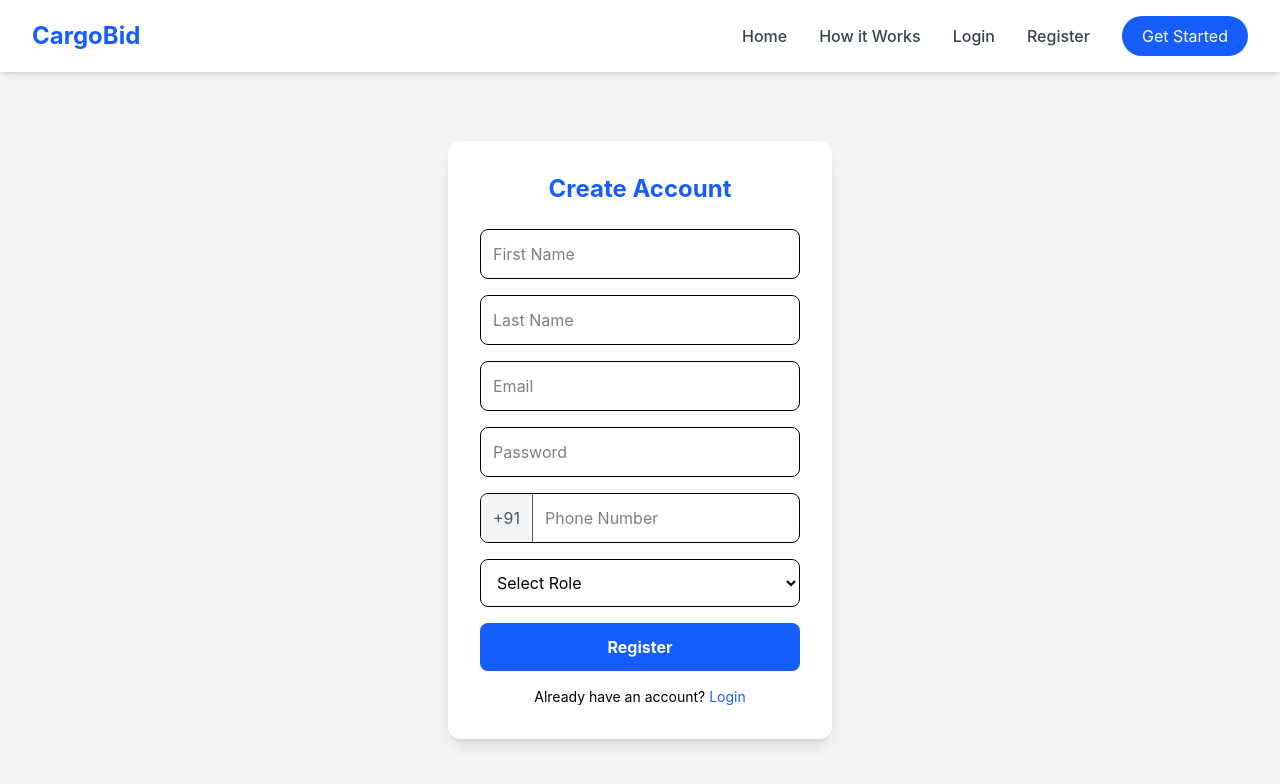
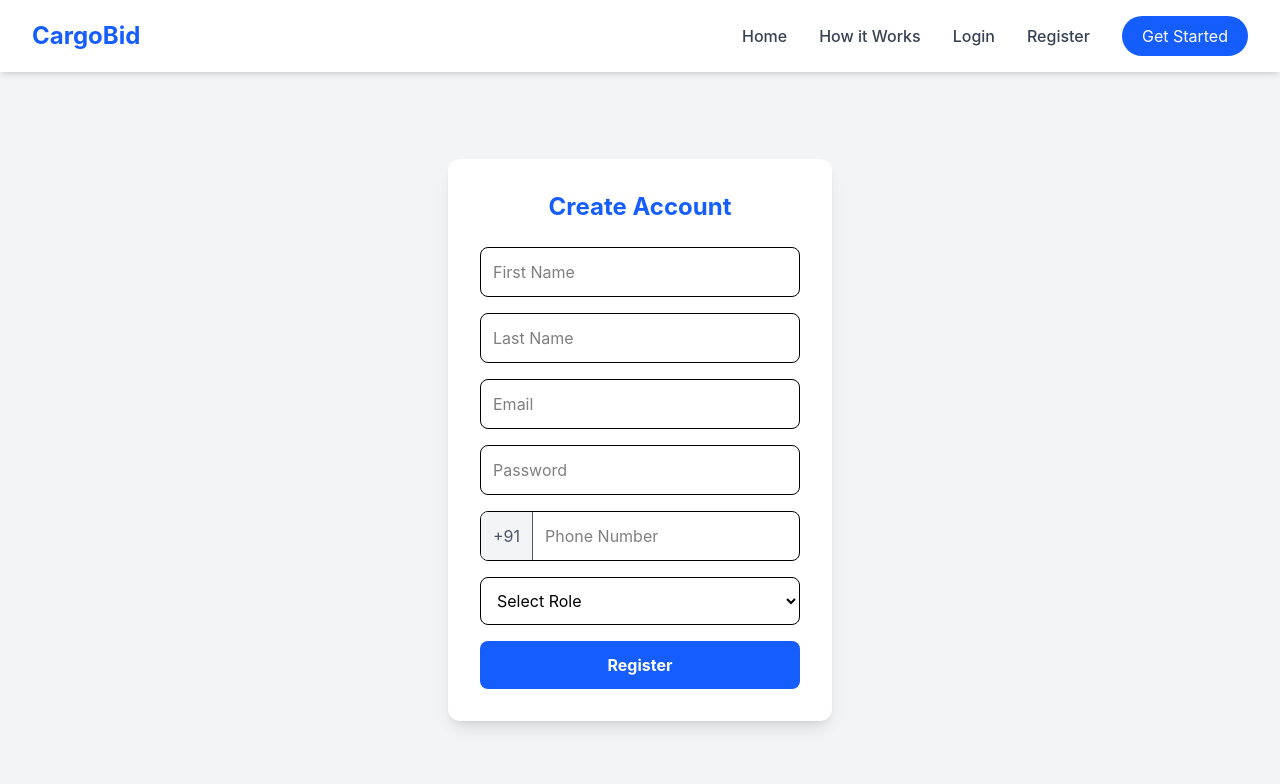
Before and after one commit to abhishekprajapativns/CargoBid, a React (Vite) app: page /register in a window 1280 px wide. Shown: the top 784 px of the page. Built offline with nearby package versions, Linux system fonts and the light colour scheme.

Commit message:
Register error handling added

```diff
--- a/src/pages/Register.jsx
+++ b/src/pages/Register.jsx
@@ -127,13 +127,6 @@ function Register() {
         >
           Register
         </button>
-
-        <p class="text-center mt-4 text-sm">
-          Already have an account?{" "}
-          <a href="/login" class="text-blue-600">
-            Login
-          </a>
-        </p>
       </div>
     </div>
   );
```
